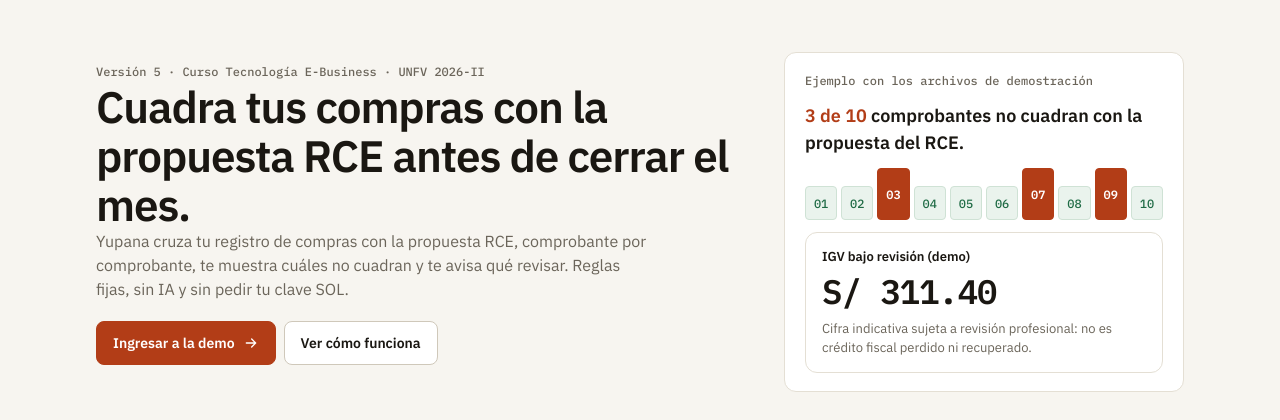
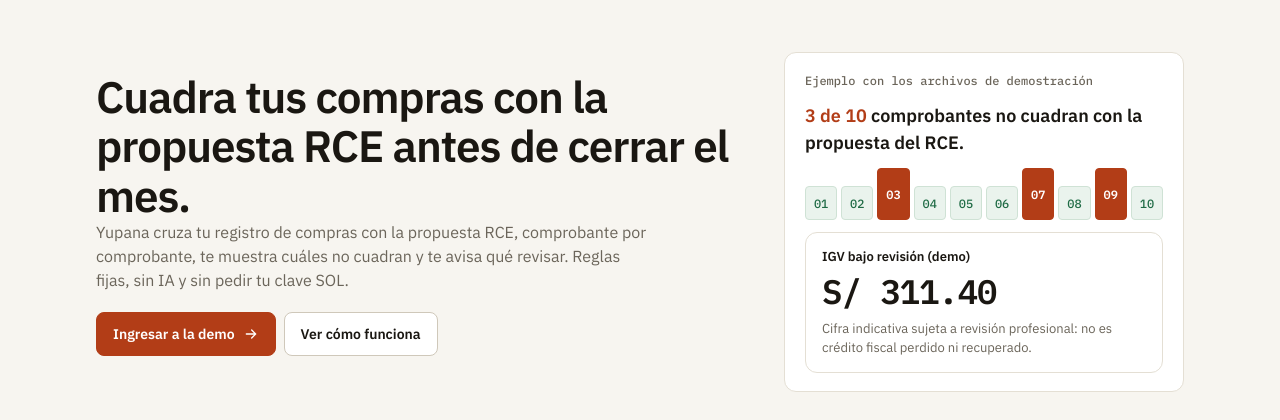
Before and after one commit to Gumball0506/yupana, a Spring Boot app: page / in a window 1280 px wide. Shown: the part 60-480 px from the top of the page. Run offline with Spring Boot 4, Linux system fonts and the light colour scheme; data that the repository does not hold is empty; some of the project's set-up classes (security, data sources, template engines, error pages and the like) are left out, and stand-ins take their place.

Commit message:
Landing: se quita la linea «Version 5 · Curso Tecnologia E-Business · UNFV 2026-II»
Co-Authored-By: Claude Sonnet 5.5 <noreply@anthropic.com>

```diff
--- a/src/main/resources/static/index.html
+++ b/src/main/resources/static/index.html
@@ -26,7 +26,6 @@
   <main class="e1-wrap">
     <section class="lp-hero">
       <div>
-        <p class="e1-meta">Versión 5 · Curso Tecnología E-Business · UNFV 2026-II</p>
         <h1 class="e1-h1">Cuadra tus compras con la propuesta RCE antes de cerrar el mes.</h1>
         <p class="e1-sub">Yupana cruza tu registro de compras con la propuesta RCE, comprobante por comprobante,
           te muestra cuáles no cuadran y te avisa qué revisar. Reglas fijas, sin IA y sin pedir tu clave SOL.</p>
```
